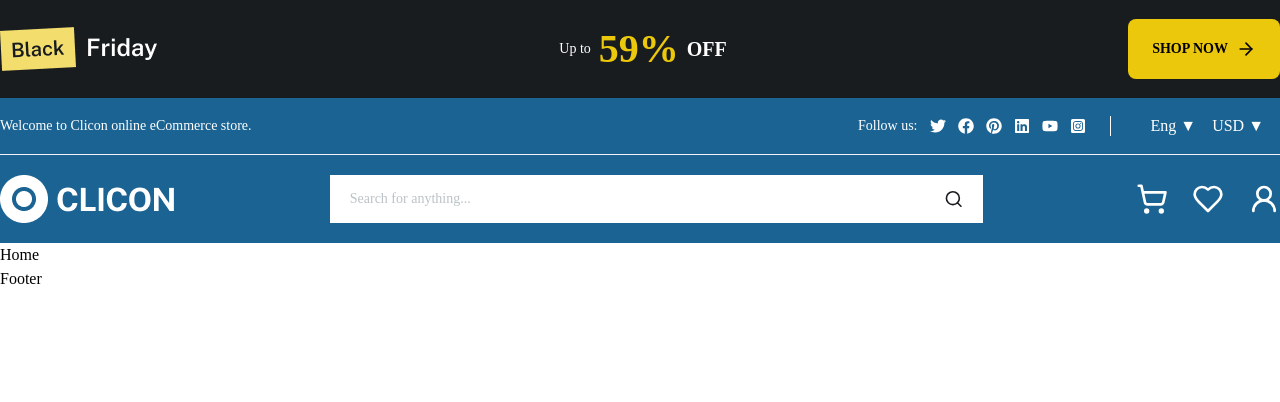
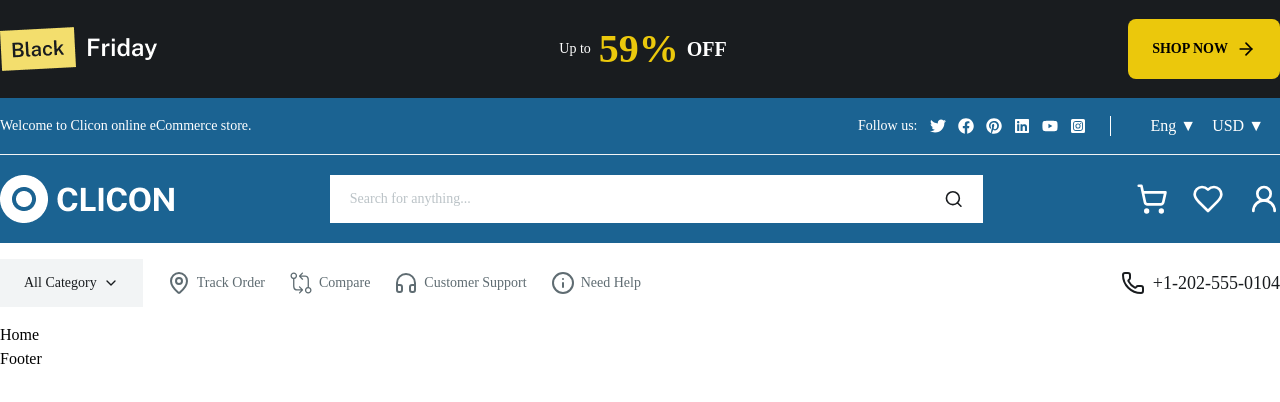
Before and after one commit to Ellham-dev/clicon_eCommerse, a React (Vite) app: page / in a window 1280 px wide. Shown: the top 402 px of the page. Built offline with nearby package versions, Linux system fonts and the light colour scheme.

Commit message:
header part complete

```diff
--- a/src/components/Header.jsx
+++ b/src/components/Header.jsx
@@ -3,7 +3,8 @@ import Popup from './Popup'
 import { FaFacebook, FaInstagramSquare, FaLinkedin, FaPinterest, FaTwitter, FaYoutube } from 'react-icons/fa'
 import LanguageCurrencySelector from './LanguageCurrencySelector'
 import CliconLogo from '/CliconLogo.png'
-import { Heart, Search, ShoppingCart, UserRound } from 'lucide-react'
+import { ChevronDown, Headphones, Heart, Info, MapPin, Phone, Search, ShoppingCart, UserRound } from 'lucide-react'
+import { IoIosGitCompare } from 'react-icons/io'
 
 const Header = () => {
     return (
@@ -54,6 +55,37 @@ const Header = () => {
                     </div>
                 </div>
             </header>
+            <section className='flex items-center justify-between max-w-[1320px] mx-auto py-4'>
+                <div className="flex items-center gap-x-6">
+                    <div className="flex items-center gap-x-1.5 bg-[#F2F4F5] px-6 py-3.5 text-[#191C1F]">
+                        <span className='text-sm leading-5 font-medium'>All Category</span>
+                        <ChevronDown size={16} />
+                    </div>
+                    <div className="flex items-center gap-x-1.5 text-[#5F6C72]">
+                        <MapPin size={24} />
+                        <span className='text-sm leading-5 '>Track Order </span>
+
+                    </div>
+                    <div className="flex items-center gap-x-1.5 text-[#5F6C72]">
+                        <IoIosGitCompare size={24} />
+                        <span className='text-sm leading-5 '>
+                            Compare</span>
+                    </div>
+                    <div className="flex items-center gap-x-1.5 text-[#5F6C72]">
+                        <Headphones size={24} />
+                        <span className='text-sm leading-5 '>Customer Support</span>
+                    </div>
+                    <div className="flex items-center gap-x-1.5 text-[#5F6C72]">
+                        <Info size={24} />
+                        <span className='text-sm leading-5 '>Need Help</span>
+                    </div>
+
+                </div>
+                <div className="flex items-center gap-x-2 text-[#191C1F]">
+                <Phone />
+                <span className='text-lg leading-6'>+1-202-555-0104</span>
+                </div>
+            </section>
         </>
     )
 }
```
Lines whose indentation alone changed are shown as unchanged.
